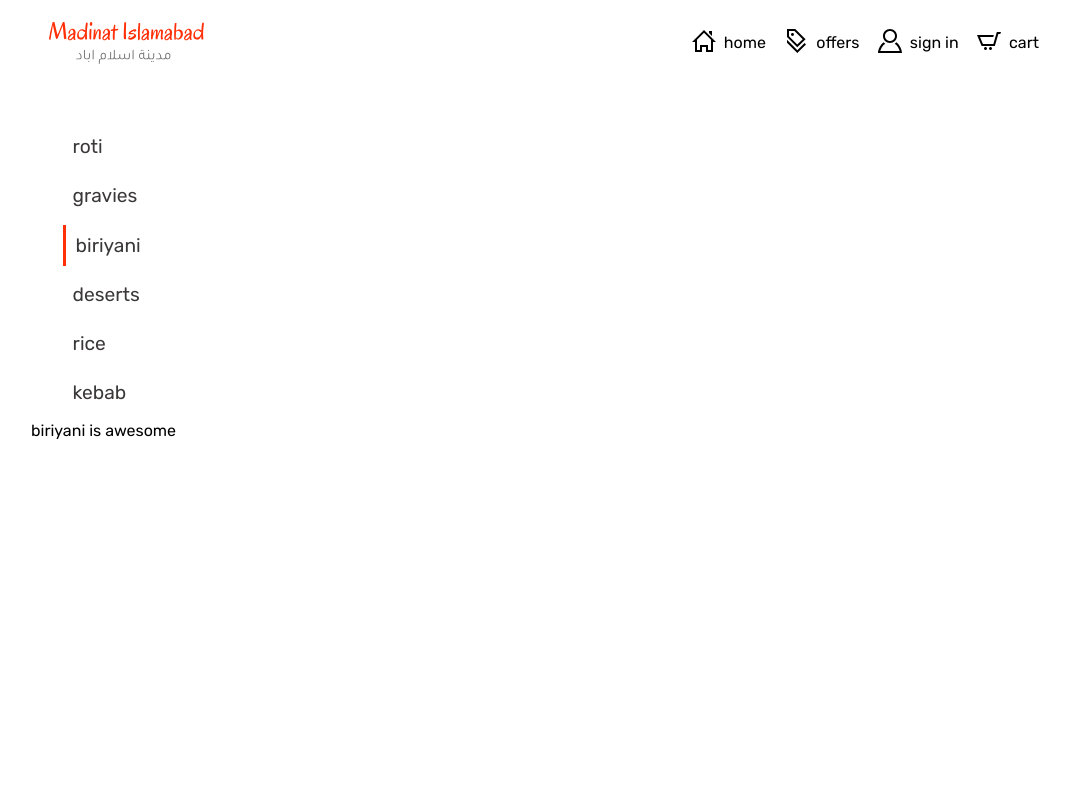
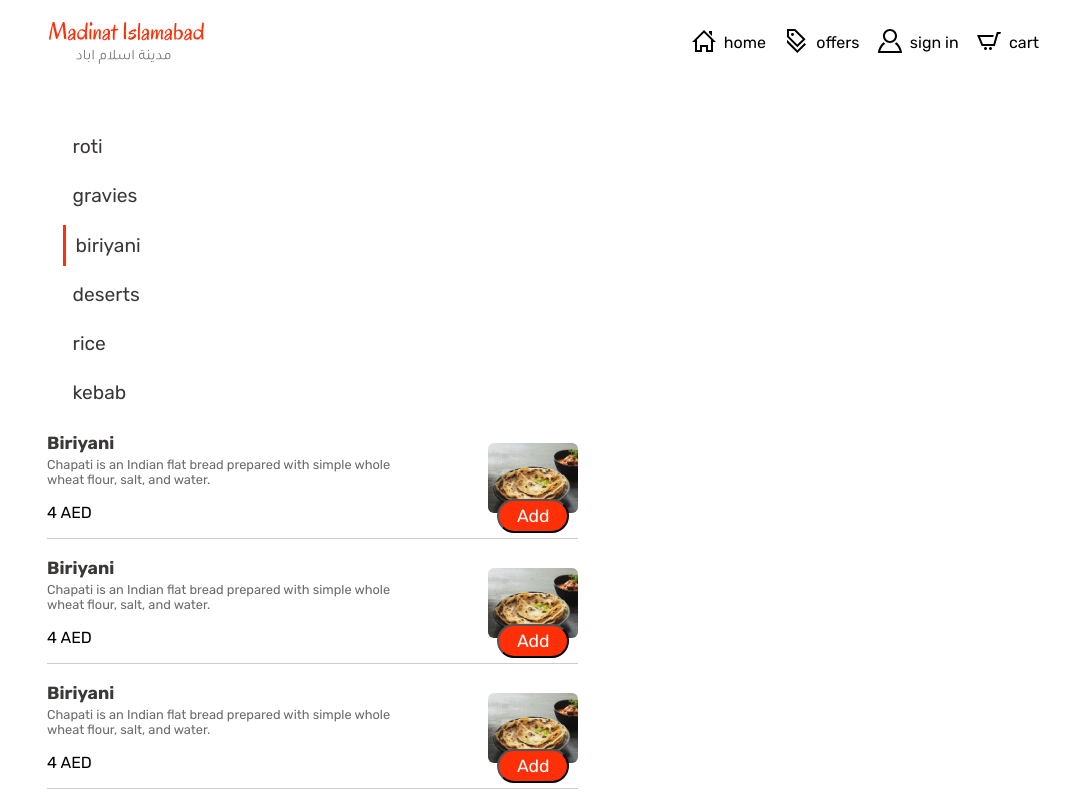
Before and after one commit to mohdsauood/madinat-islamabad, a Next.js app: page /menu/biriyani in a window 1280 px wide. Shown: the whole page, without its empty margins (97-1167 px from the left). Built offline with nearby package versions, Linux system fonts and the light colour scheme.

Commit message:
feat add menu items jsx and styles

```diff
--- /dev/null
+++ b/src/components/menu-components/item/Item.js
@@ -0,0 +1,21 @@
+import React from 'react';
+import styles from './Item.module.css';
+export default function Item({ foodItem }) {
+  console.log(foodItem.imgUrl);
+  return (
+    <section className={styles.itemSec}>
+      <div className={styles.itemSec__div}>
+        <h4 className={styles.itemSec__div__h4}>{foodItem.name}</h4>
+        <p className={styles.itemSec__div__p}>{foodItem.description}</p>
+        <span className={styles.itemSec__div__span}>{foodItem.price}</span>
+      </div>
+      <div
+        className={styles.itemSec__btnDiv}
+        style={{ backgroundImage: `url(${foodItem.imgUrl})` }}>
+        <button className={`${styles.itemSec__btnDiv__btn} btn btnPrimary`}>
+          Add
+        </button>
+      </div>
+    </section>
+  );
+}
--- /dev/null
+++ b/src/components/menu-components/item/Item.module.css
@@ -0,0 +1,64 @@
+/* main__menu-items-section__item-section is itemSec */
+/* item-info-div is div*/
+/*h4 is h4*/
+/*item-desc is p*/
+/*item-price is span*/
+/*item-add-div is btnDiv*/
+
+.itemSec__div__h4 {
+  color: var(--black-100);
+  font-size: 1.1rem;
+  text-transform: capitalize;
+}
+
+.itemSec__div__p {
+  font-size: 0.8rem;
+  color: var(--black-75);
+}
+
+.itemSec {
+  display: flex;
+  margin: 0 1rem;
+  justify-content: space-between;
+  align-items: center;
+  border-bottom: 1px solid var(--black-25);
+  padding-bottom: 1rem;
+  margin-top: 1.2rem;
+}
+
+.itemSec__div {
+  width: 65%;
+}
+
+.itemSec__div__p {
+  margin-top: 0.3rem;
+}
+
+.itemSec__div__span {
+  margin-top: 1rem;
+  display: block;
+}
+
+.itemSec__btnDiv__btn {
+  /* height: 30px;*/
+  width: 80%;
+  border-radius: 1002px;
+  position: relative;
+  top: 20px;
+  font-size: 1.1rem;
+  padding: 0.3rem 0;
+  /*  display: flex;
+    justify-content: center;
+    align-items: center; */
+}
+
+.itemSec__btnDiv {
+  height: 70px;
+  background-size: cover;
+  display: flex;
+  justify-content: center;
+  align-items: flex-end;
+  width: 40%;
+  max-width: 90px;
+  border-radius: 6px;
+}
--- /dev/null
+++ b/src/components/menu-components/items/Items.js
@@ -0,0 +1,19 @@
+import React from 'react';
+import styles from './Items.module.css';
+import Item from '../item/Item';
+
+const dummyData = {
+  description:
+    'Chapati is an Indian flat bread prepared with simple whole wheat flour, salt, and water.',
+  price: '4 AED',
+  imgUrl: '/assets/paratha.jpg',
+};
+export default function Items({ item }) {
+  return (
+    <section className={styles.itemsSec}>
+      <Item foodItem={{ name: item, ...dummyData }} />
+      <Item foodItem={{ name: item, ...dummyData }} />
+      <Item foodItem={{ name: item, ...dummyData }} />
+    </section>
+  );
+}
--- /dev/null
+++ b/src/components/menu-components/items/Items.module.css
@@ -0,0 +1,7 @@
+/* main__menu-items-section is itemsSec */
+
+@media screen and (min-width: 1200px) {
+  .itemsSec {
+    width: 55%;
+  }
+}
--- a/src/components/menu-components/sub-nav/SubNav.js
+++ b/src/components/menu-components/sub-nav/SubNav.js
@@ -7,7 +7,6 @@ export default function SubNav({ item }) {
   let items = ['roti', 'gravies', 'biriyani', 'deserts', 'rice', 'kebab'].map(
     (elem) => {
       if (elem == item) {
-        console.log(elem);
         return (
           <li
             key={elem}
@@ -29,7 +28,7 @@ export default function SubNav({ item }) {
     }
   );
   useEffect(() => {
-    activeLi.current?.scrollIntoView({ inline: 'start' });
+    activeLi.current?.scrollIntoView();
   }, [item]);
 
   return (
--- a/src/pages/menu/[item]/index.js
+++ b/src/pages/menu/[item]/index.js
@@ -3,6 +3,7 @@ import styles from './index.module.css';
 import Header from '../../../components/header/Header';
 import Overlay from '../../../components/overlay/Overlay';
 import SubNav from '../../../components/menu-components/sub-nav/SubNav';
+import Items from '../../../components/menu-components/items/Items';
 
 import { NavbarMobileProvider } from '../../../context/navbar-mobile-context/navbar-mobile-context';
 import { useRouter } from 'next/router';
@@ -18,7 +19,7 @@ export default function index() {
         <Header />
       </NavbarMobileProvider>
       <SubNav item={item} />
-      {item} is awesome
+      <Items item={item} />
     </>
   );
 }
```
Also changed, not shown: public/assets/paratha.jpg (added).
